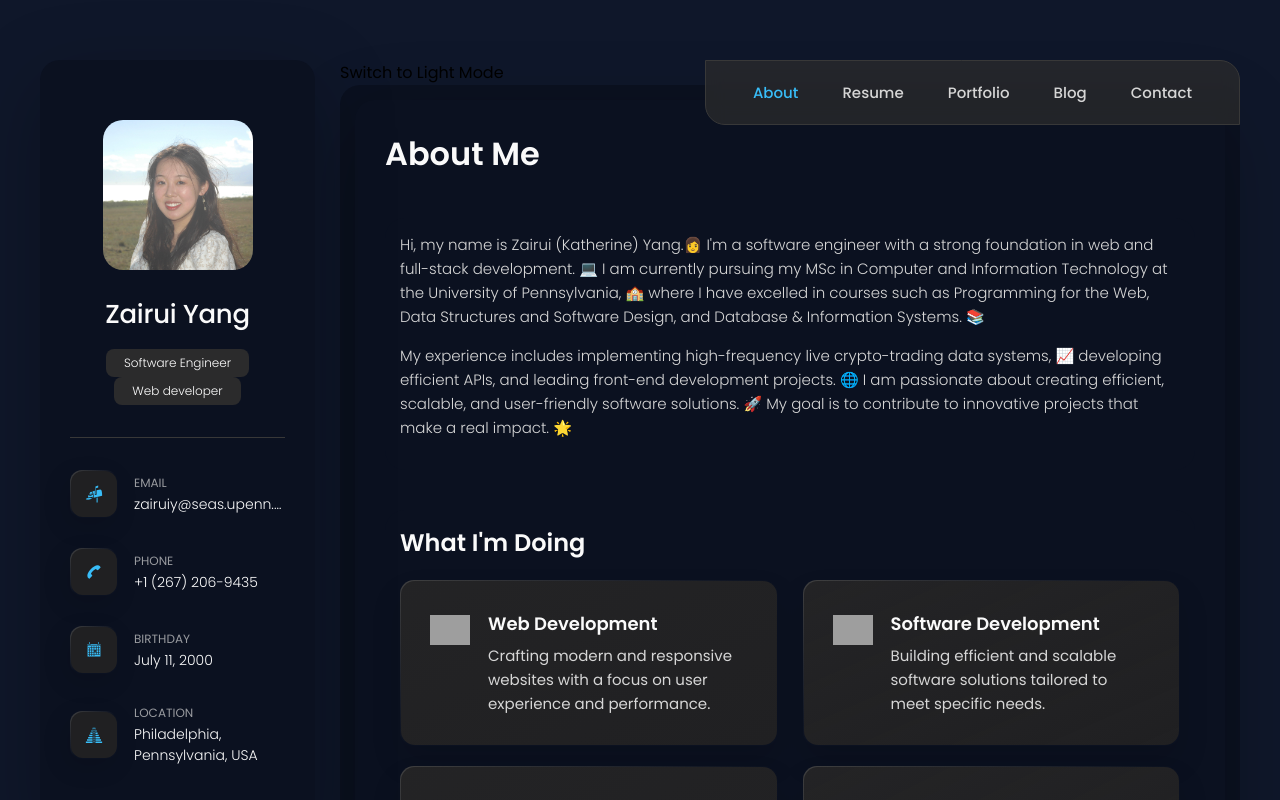
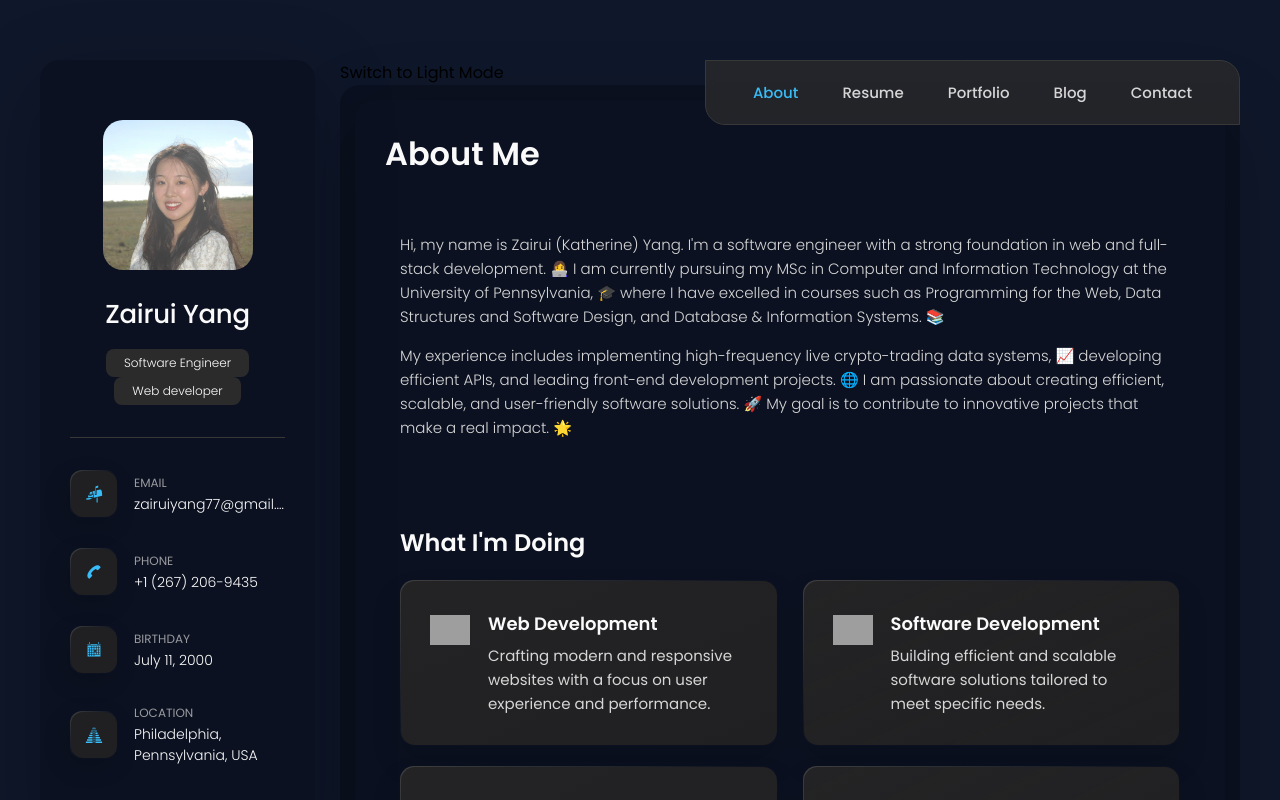
Before and after one commit to zairuiy-coding/zairuiy-coding.github.io, a React (Vite) app: page / in a window 1280 px wide. Shown: the top 800 px of the page. Built offline with nearby package versions, Linux system fonts and the light colour scheme; grey boxes are pictures that could not be loaded.

Commit message:
complete portfolio

```diff
--- a/src/components/Aside.jsx
+++ b/src/components/Aside.jsx
@@ -40,8 +40,8 @@ const Aside = () => {
               <div className="contact-info">
                 <p className="contact-title">Email</p>
 
-                <a href="mailto:zairuiy@seas.upenn.edu" className="contact-link">
-                  zairuiy@seas.upenn.edu
+                <a href="mailto:zairuiyang77@gmail.com" className="contact-link">
+                  zairuiyang77@gmail.com
                 </a>
               </div>
             </li>
--- a/src/main.jsx
+++ b/src/main.jsx
@@ -2,6 +2,7 @@ import React from 'react'
 import ReactDOM from 'react-dom/client'
 import App from './App.jsx'
 import './index.css'
+// import './test.css'; // for debugging
 
 import {
   createBrowserRouter,
--- a/src/pages/About/About.jsx
+++ b/src/pages/About/About.jsx
@@ -44,8 +44,8 @@ const About = () => {
       </header>
       <section className="about-text">
         <p>
-          Hi, my name is Zairui (Katherine) Yang.👩 I'm a software engineer with a strong foundation in web and full-stack development. 💻
-          I am currently pursuing my MSc in Computer and Information Technology at the University of Pennsylvania, 🏫
+          Hi, my name is Zairui (Katherine) Yang. I'm a software engineer with a strong foundation in web and full-stack development. 👩‍💻
+          I am currently pursuing my MSc in Computer and Information Technology at the University of Pennsylvania, 🎓
           where I have excelled in courses such as Programming for the Web, Data Structures and Software Design, and Database & Information Systems. 📚
         </p>
         <p>
```
